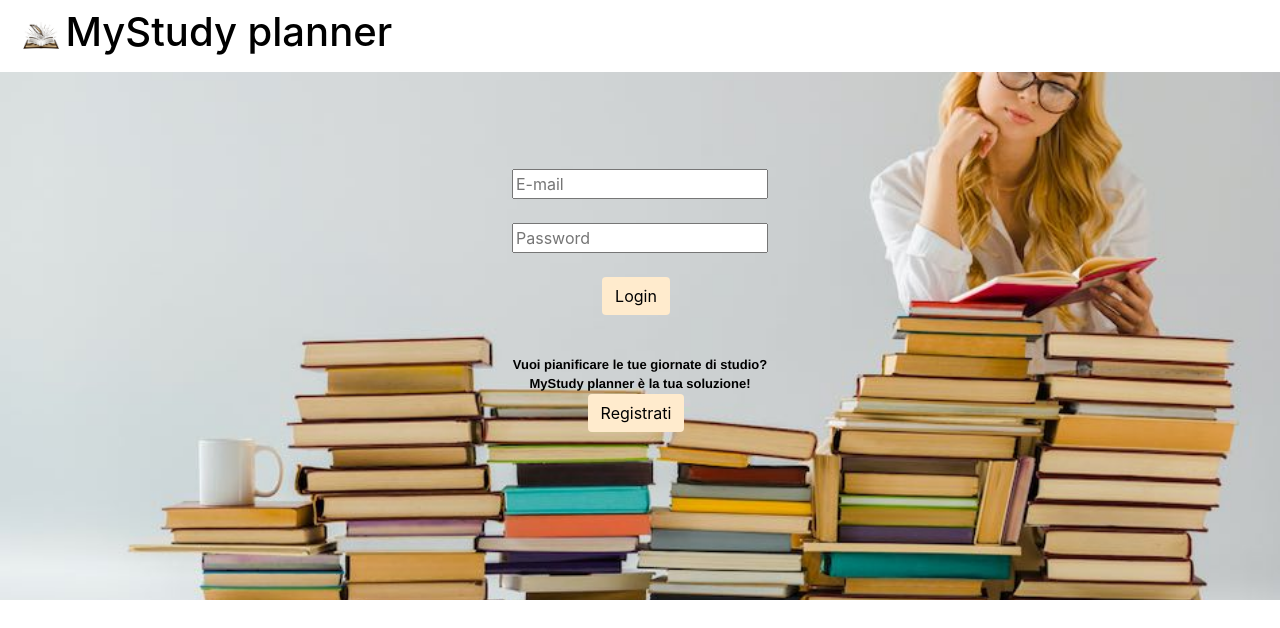
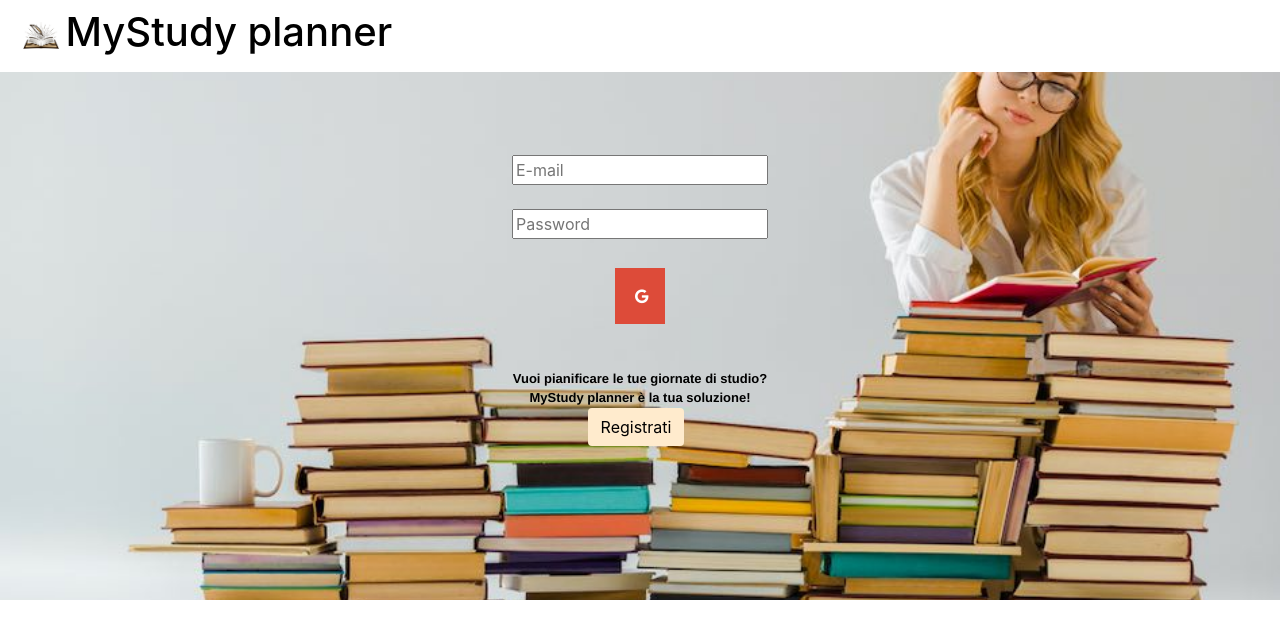
Before and after one commit to saraalfano/MyStudy-Planner, a Node server app: page / in a window 1280 px wide. Shown: the top 628 px of the page. Run offline with Node 20, Linux system fonts and the light colour scheme; some libraries are stand-ins or nearby versions.

Commit message:
Google OAuth

```diff
--- a/containers/node/package.json
+++ b/containers/node/package.json
@@ -10,7 +10,10 @@
   "author": "",
   "license": "ISC",
   "dependencies": {
+    "cookie-parser": "^1.4.6",
     "express": "^4.18.1",
+    "google-auth-library": "^8.5.2",
+    "googleapis": "^108.0.0",
     "path": "^0.12.7",
     "pug": "^3.0.2"
   }
--- a/containers/node/public/css/style.css
+++ b/containers/node/public/css/style.css
@@ -65,3 +65,21 @@
     background-repeat: no-repeat;
     background-size: cover;
 }
+
+.fa {
+    padding: 20px;
+    font-size: 30px;
+    width: 50px;
+    text-align: center;
+    text-decoration: none;
+    margin: 5px 2px;
+  }
+
+.fa:hover {
+    opacity: 0.7;
+  }
+
+.fa-google {
+    background: #dd4b39;
+    color: white;
+  }
--- a/containers/node/views/index.pug
+++ b/containers/node/views/index.pug
@@ -8,6 +8,7 @@ head
   link(rel='stylesheet', href='./bootstrap/css/bootstrap-grid.css')
   link(rel='stylesheet', href='./bootstrap/css/bootstrap-utilities.css')
   link(rel='stylesheet', href='./bootstrap/css/bootstrap-grid.rtl.css')
+  link(rel='stylesheet' href='https://cdnjs.cloudflare.com/ajax/libs/font-awesome/4.7.0/css/font-awesome.min.css')
   link(rel='stylesheet', href='https://cdn.jsdelivr.net/npm/bootstrap@4.0.0/dist/css/bootstrap.min.css', integrity='sha384-Gn5384xqQ1aoWXA+058RXPxPg6fy4IWvTNh0E263XmFcJlSAwiGgFAW/dAiS6JXm', crossorigin='anonymous')
   script(src='https://code.jquery.com/jquery-3.2.1.slim.min.js', integrity='sha384-KJ3o2DKtIkvYIK3UENzmM7KCkRr/rE9/Qpg6aAZGJwFDMVNA/GpGFF93hXpG5KkN', crossorigin='anonymous')
   script(src='https://cdn.jsdelivr.net/npm/popper.js@1.12.9/dist/umd/popper.min.js', integrity='sha384-ApNbgh9B+Y1QKtv3Rn7W3mgPxhU9K/ScQsAP7hUibX39j7fakFPskvXusvfa0b4Q', crossorigin='anonymous')
@@ -31,7 +32,7 @@ nav.navbar.navbar-expand-lg.navbar-light.bg-white.fixed-top
           input(type='password', placeholder='Password', aria-label='password', name='pass', required='')
           div
             br
-          button.btn.my-2.my-sm-0.btncolor.mr-sm-2(type='submit', name='loginButton') Login
+          a.fa.fa-google(href='login')
           div
             br
         // modifica testo
```
Also changed, not shown: containers/node/index.js (+79 -0 lines), 2 other files.
